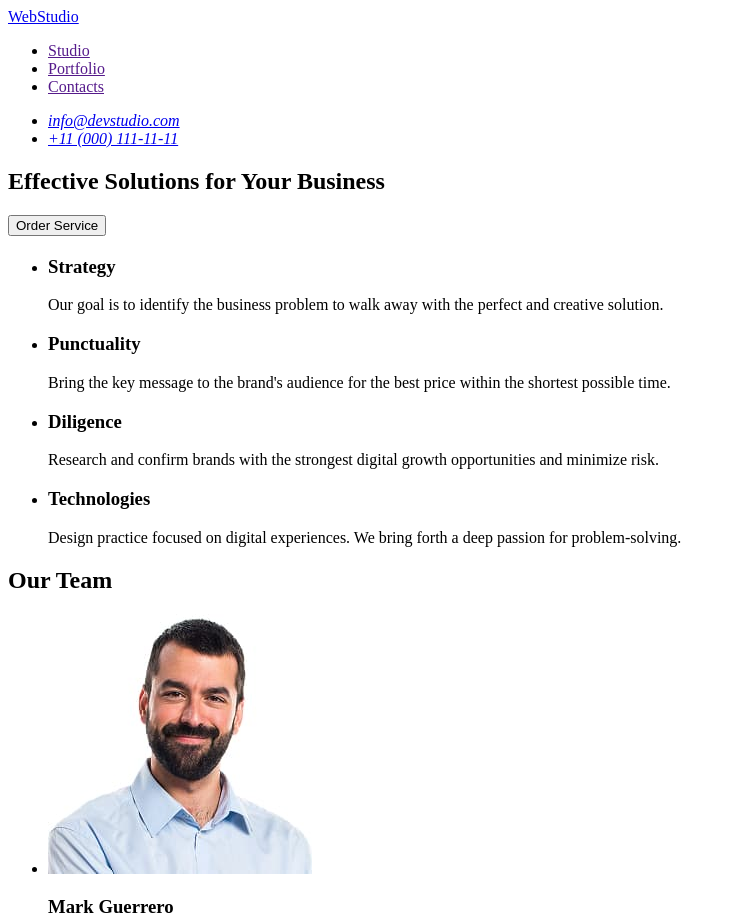
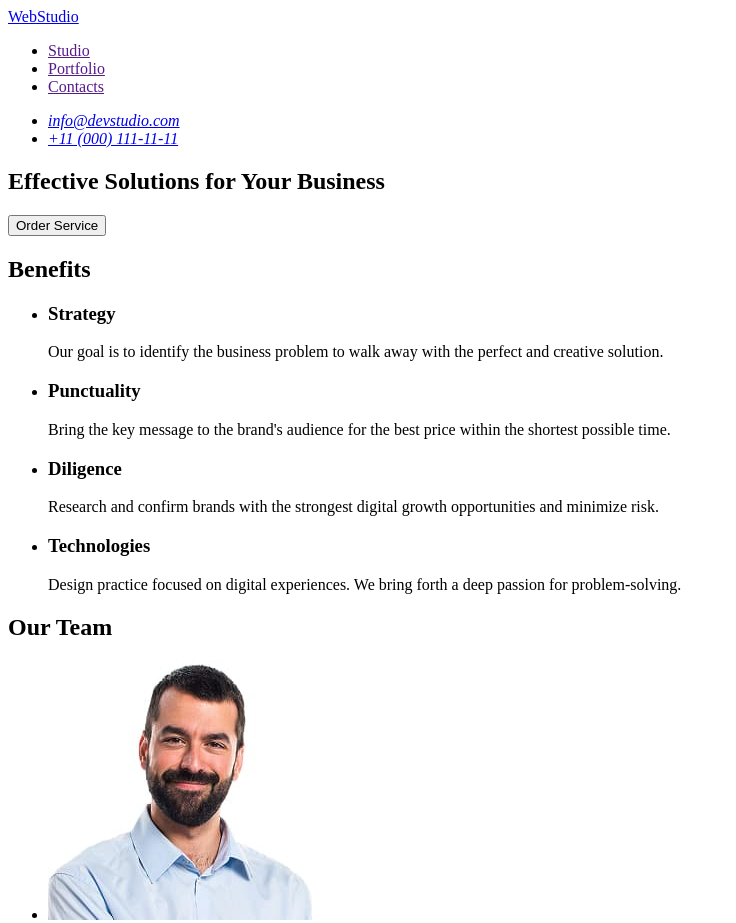
Before and after one commit to TetiAutumn/goit-markup-hw-02, a plain HTML site: page index.html in a window 1280 px wide. Shown: the top 923 px of the page, without its empty margins (0-736 px from the left). Drawn offline with Linux system fonts and the light colour scheme.

Commit message:
change again

```diff
--- a/index.html
+++ b/index.html
@@ -30,7 +30,7 @@
         <button type="button">Order Service</button>
       </section>
       <section>
-        <h2></h2>
+        <h2>Benefits</h2>
         <ul>
           <li>
             <h3>Strategy</h3>
```
